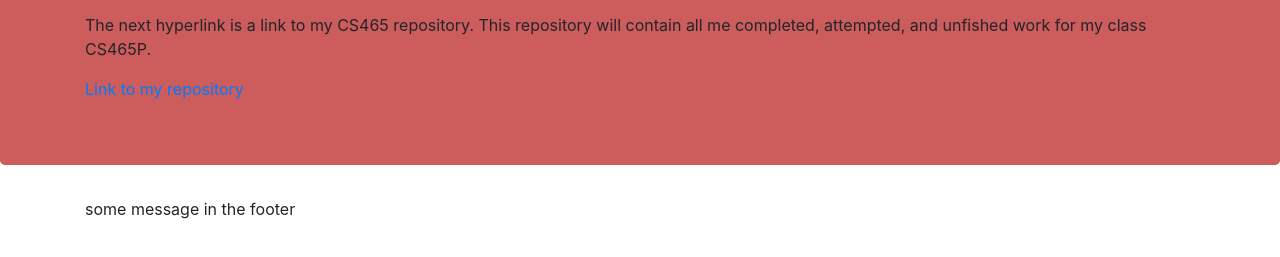
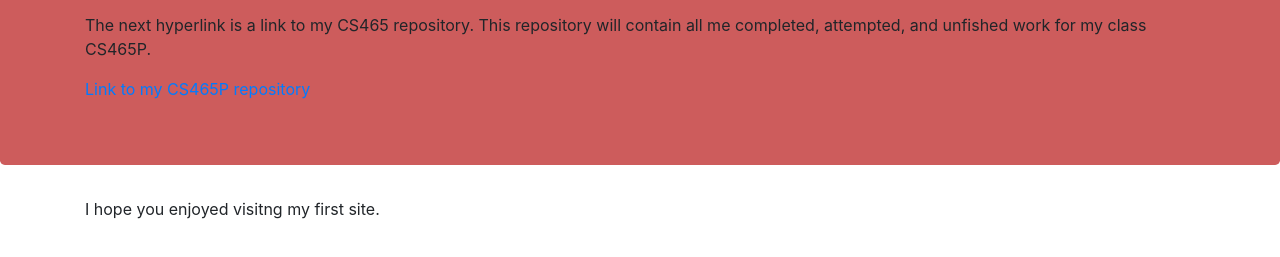
Before and after one commit to dannielsotelo/dannielsotelo.github.io, a plain HTML site: page index.html in a window 1280 px wide. Shown: the part 539-796 px from the top of the page. Drawn offline with nearby package versions, Linux system fonts and the light colour scheme.

Commit message:
complete 1st edition

```diff
--- a/index.html
+++ b/index.html
@@ -36,14 +36,14 @@
 
         <p>The next hyperlink is a link to my CS465 repository. This repository will contain all me completed, attempted, and unfished
           work for my class CS465P.</p>
-          <a href="https://github.com/dannielsotelo/CS465">Link to my repository</a>
+          <a href="https://github.com/dannielsotelo/CS465">Link to my CS465P repository</a>
 
 
       </div>
     </div>
 
     <footer class="container">
-      <p>some message in the footer</p>
+      <p>I hope you enjoyed visitng my first site.</p>
     </footer>
 
 
```
